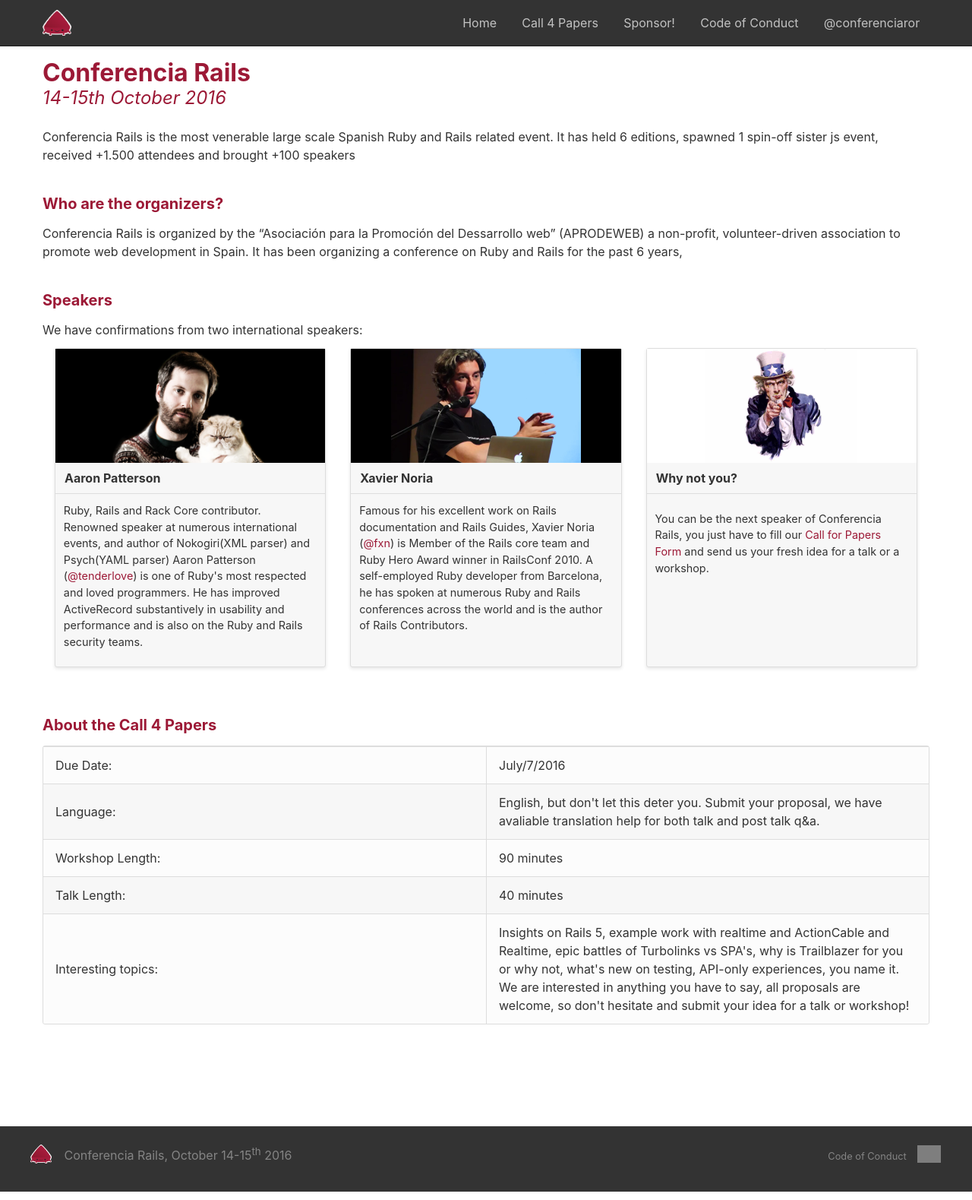
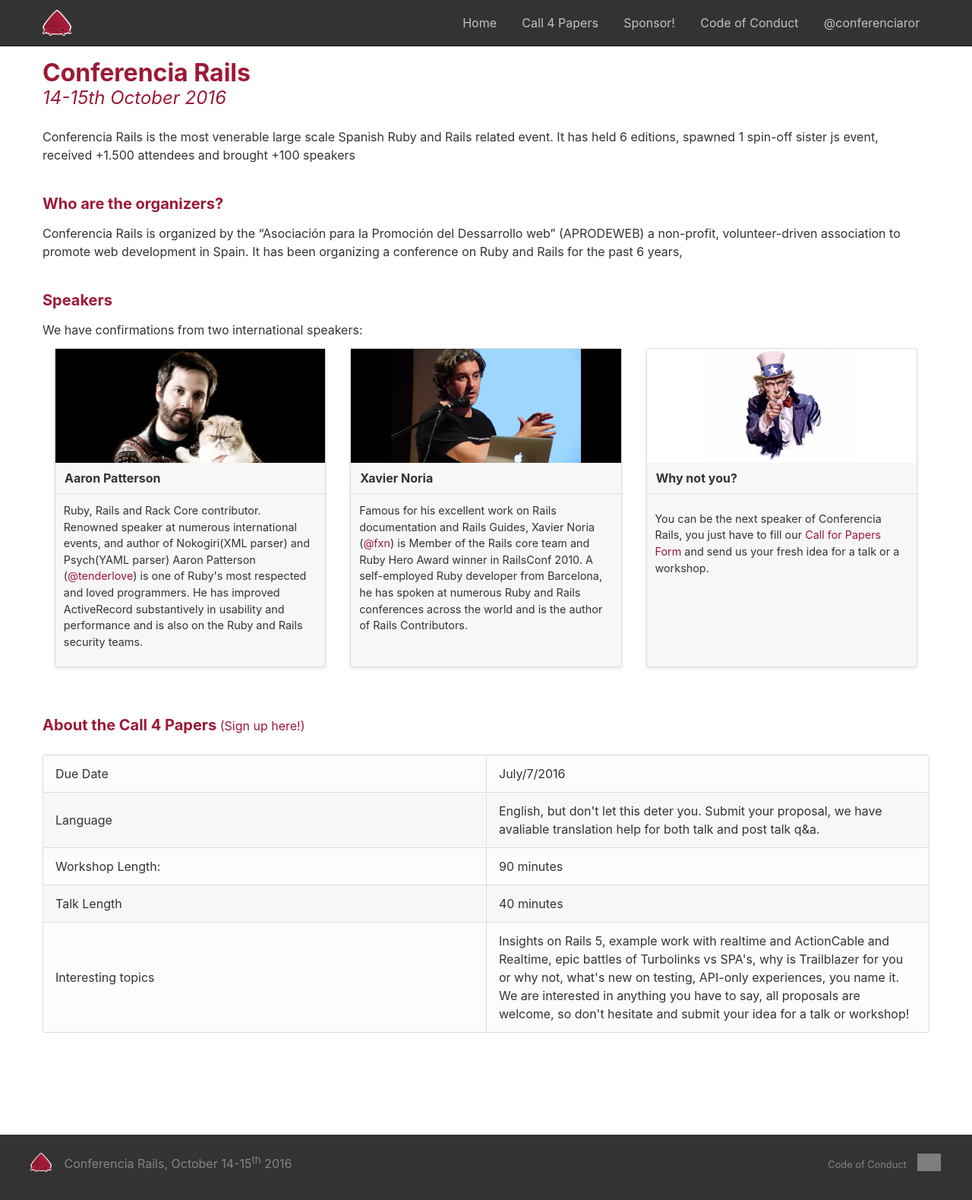
Before and after one commit to aprodeweb/conferenciaror.es, a Jekyll site: the page built from index.html, in a window 1280 px wide. Shown: the whole page at 76% size. Built offline with Jekyll 4.4.1, drawn with Linux system fonts in a browser that asks for light colours; grey boxes are pictures that could not be loaded.

Commit message:
style changes

```diff
--- a/_sass/tables.scss
+++ b/_sass/tables.scss
@@ -19,6 +19,7 @@
   $table-padding: 0.75em 1em;
 
   border: $table-border;
+  border-top: transparent;
   border-collapse: separate;
   border-radius: $base-border-radius;
   border-spacing: 0;
--- a/css/style.scss
+++ b/css/style.scss
@@ -68,7 +68,13 @@
     }
     &.submissions{
       background-color: white;
-    background-image: url('/img/uncle.sam.jpg')
+      background-image: url('/img/uncle.sam.jpg');
     }
   }
 }
+
+#c4p {
+  h2 {
+    display: inline-block;
+  }
+}
--- a/index.html
+++ b/index.html
@@ -70,14 +70,15 @@
 </section>
 <section id='c4p'>
   <h2>About the Call 4 Papers</h2>
+ <a href="https://docs.google.com/forms/d/1u2PNO20--RVKgvX1_WndMPDBlSQo_CpIK9aBCPernl4/viewform"> (Sign up here!)</a>
   <table class="tables">
     <tbody>
     <tr>
-      <td>Due Date:</td>
+      <td>Due Date</td>
       <td>July/7/2016</td>
     </tr>
     <tr>
-      <td>Language:</td>
+      <td>Language</td>
       <td>English, but don't let this deter you. Submit your proposal, we have avaliable translation help for both talk and post talk q&a.</td>
     </tr>
     <tr>
@@ -85,11 +86,11 @@
       <td>90 minutes</td>
     </tr>
     <tr>
-      <td>Talk Length:</td>
+      <td>Talk Length</td>
       <td>40 minutes</td>
     </tr>
     <tr>
-      <td>Interesting topics:</td>
+      <td>Interesting topics</td>
       <td>Insights on Rails 5, example work with realtime and ActionCable and Realtime,
         epic battles of Turbolinks vs SPA's, why is Trailblazer for you or why not,
         what's new on testing, API-only experiences, you name it.
```
Lines whose indentation alone changed are shown as unchanged.
